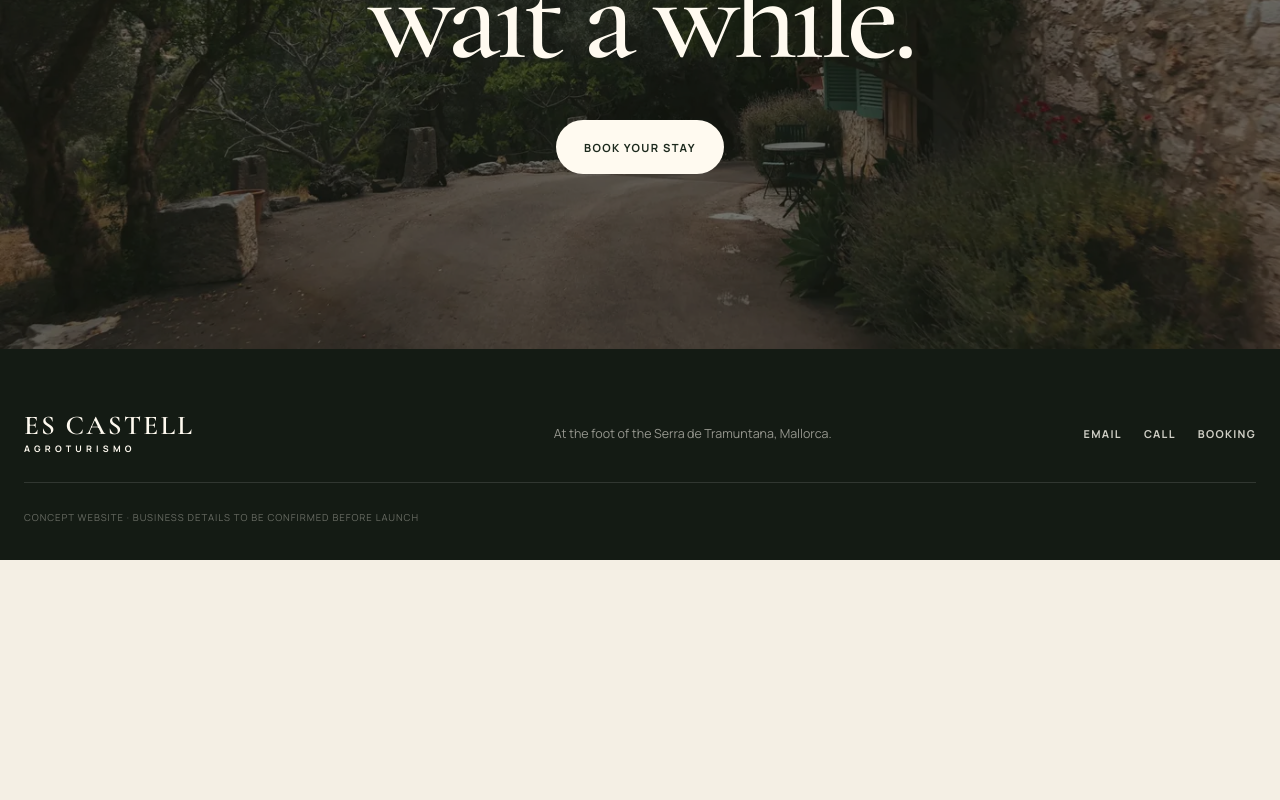
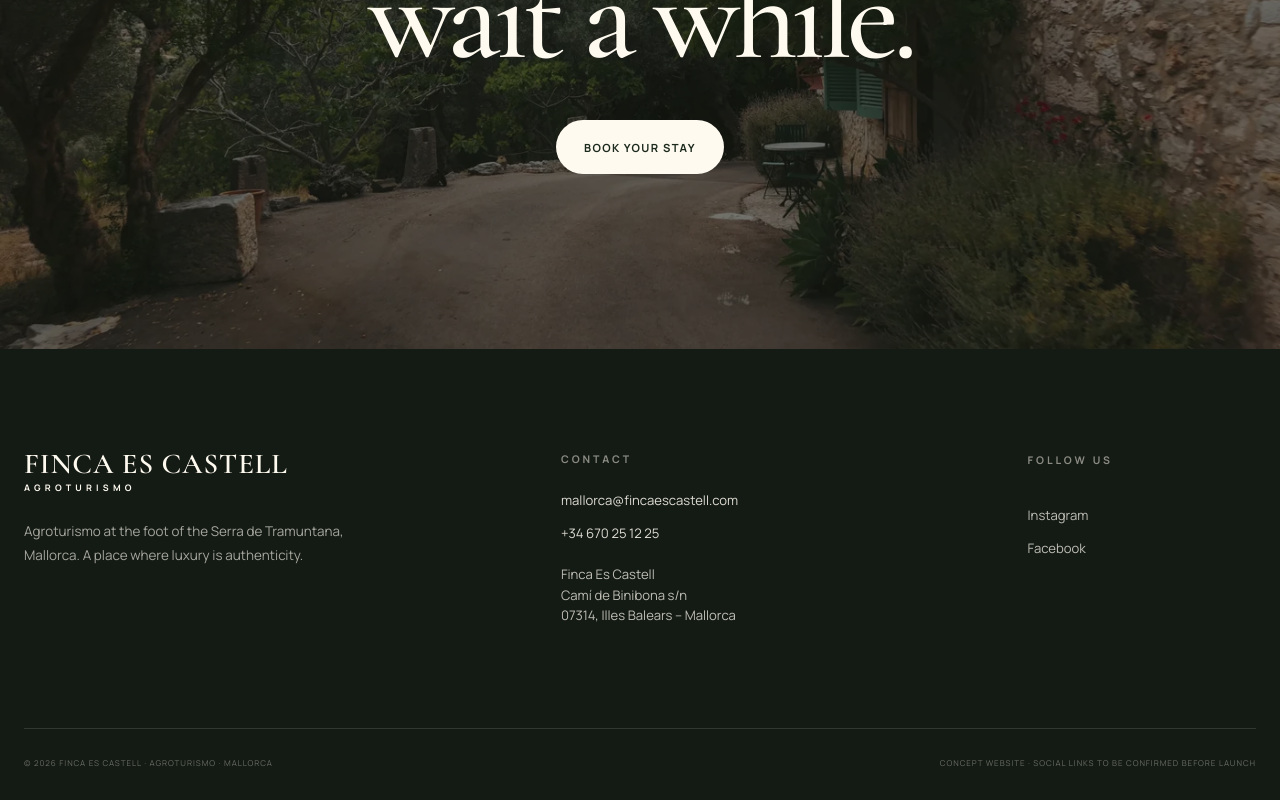
Before and after one commit to Lucastepp/finca-es-castell, an Angular app: page / in a window 1280 px wide. Shown: the part 7102-7902 px from the top of the page. Before the commit the page ends 7662 px from the top, so only its background shows below. Built offline with nearby package versions, Linux system fonts and the light colour scheme.

Commit message:
Add complete contact footer

```diff
--- a/src/app/app.html
+++ b/src/app/app.html
@@ -225,16 +225,34 @@
   </section>
 </main>
 
-<footer class="site-footer">
-  <a class="wordmark footer-wordmark" href="#top" aria-label="Back to top">
-    <span>Es Castell</span>
-    <small>Agroturismo</small>
-  </a>
-  <p>At the foot of the Serra de Tramuntana, Mallorca.</p>
-  <div class="footer-links">
-    <a href="mailto:mallorca@fincaescastell.com">Email</a>
-    <a href="tel:+34670251225">Call</a>
-    <a href="https://booking.avirato.com/?code=97884526&spaceTypeId=1" target="_blank" rel="noopener">Booking</a>
+<footer class="site-footer" id="contact">
+  <div class="footer-main">
+    <section class="footer-intro" aria-labelledby="footer-brand">
+      <a class="wordmark footer-wordmark" id="footer-brand" href="#top" aria-label="Finca Es Castell — back to top">
+        <span>Finca Es Castell</span>
+        <small>Agroturismo</small>
+      </a>
+      <p>Agroturismo at the foot of the Serra de Tramuntana, Mallorca. A place where luxury is authenticity.</p>
+    </section>
+
+    <section class="footer-column" aria-labelledby="footer-contact">
+      <h2 id="footer-contact">Contact</h2>
+      <address>
+        <a href="mailto:mallorca@fincaescastell.com">mallorca&#64;fincaescastell.com</a>
+        <a href="tel:+34670251225">+34 670 25 12 25</a>
+        <p>Finca Es Castell<br />Camí de Binibona s/n<br />07314, Illes Balears – Mallorca</p>
+      </address>
+    </section>
+
+    <section class="footer-column footer-social" aria-labelledby="footer-social">
+      <h2 id="footer-social">Follow us</h2>
+      <span>Instagram</span>
+      <span>Facebook</span>
+    </section>
   </div>
-  <small class="concept-note">Concept website · Business details to be confirmed before launch</small>
+
+  <div class="footer-bottom">
+    <small>© 2026 Finca Es Castell · Agroturismo · Mallorca</small>
+    <small class="concept-note">Concept website · Social links to be confirmed before launch</small>
+  </div>
 </footer>
--- a/src/app/app.scss
+++ b/src/app/app.scss
@@ -850,38 +850,80 @@
 }
 
 .site-footer {
-  padding: 65px max(24px, calc((100vw - 1320px) / 2)) 36px;
-  display: grid;
-  grid-template-columns: 1fr 1fr auto;
-  align-items: center;
-  gap: 30px;
+  padding: clamp(70px, 8vw, 110px) max(24px, calc((100vw - 1320px) / 2)) 32px;
   color: var(--ivory);
   background: #141b14;
+}
+
+.footer-main {
+  display: grid;
+  grid-template-columns: minmax(260px, 1.2fr) minmax(280px, 1fr) 0.65fr;
+  align-items: start;
+  gap: clamp(50px, 9vw, 150px);
 }
 
 .footer-wordmark {
   justify-self: start;
 }
 
-.site-footer > p {
-  margin: 0;
-  color: rgba(255, 252, 242, 0.55);
-  font-size: 0.78rem;
+.footer-wordmark span {
+  font-size: 1.8rem;
+  letter-spacing: 0.03em;
 }
 
-.footer-links {
-  display: flex;
-  gap: 22px;
-  color: rgba(255, 252, 242, 0.8);
-  font-size: 0.68rem;
+.footer-intro > p {
+  max-width: 330px;
+  margin: 28px 0 0;
+  color: rgba(255, 252, 242, 0.62);
+  font-size: 0.84rem;
+  line-height: 1.8;
+}
+
+.footer-column h2 {
+  margin: 0 0 24px;
+  color: rgba(255, 252, 242, 0.5);
+  font-family: var(--font-sans);
+  font-size: 0.66rem;
   font-weight: 700;
-  letter-spacing: 0.12em;
+  letter-spacing: 0.28em;
   text-transform: uppercase;
 }
 
-.concept-note {
-  grid-column: 1 / -1;
+.footer-column address,
+.footer-social {
+  display: grid;
+  justify-items: start;
+  gap: 13px;
+  font-size: 0.82rem;
+  font-style: normal;
+  line-height: 1.55;
+}
+
+.footer-column address a {
+  color: rgba(255, 252, 242, 0.86);
+  transition: color 180ms ease;
+}
+
+.footer-column address a:hover,
+.footer-column address a:focus-visible {
+  color: var(--ochre);
+}
+
+.footer-column address p {
+  margin: 8px 0 0;
+  color: rgba(255, 252, 242, 0.72);
+}
+
+.footer-social span {
+  color: rgba(255, 252, 242, 0.72);
+}
+
+.footer-bottom {
+  margin-top: clamp(65px, 8vw, 110px);
   padding-top: 28px;
+  display: flex;
+  justify-content: space-between;
+  gap: 24px;
   border-top: 1px solid rgba(255, 255, 255, 0.12);
   color: rgba(255, 252, 242, 0.36);
   font-size: 0.6rem;
@@ -889,7 +931,19 @@
   text-transform: uppercase;
 }
 
+.concept-note {
+  text-align: right;
+}
+
 @media (max-width: 900px) {
+  .footer-main {
+    grid-template-columns: 1fr 1fr;
+  }
+
+  .footer-intro {
+    grid-column: 1 / -1;
+  }
+
   .site-header {
     width: calc(100% - 32px);
     height: 88px;
@@ -1173,12 +1227,29 @@
 
   .site-footer {
     padding-top: 55px;
-    grid-template-columns: 1fr;
-    justify-items: start;
   }
 
-  .site-footer > p { margin-top: 12px; }
-  .concept-note { grid-column: auto; }
+  .footer-main {
+    grid-template-columns: 1fr;
+    gap: 50px;
+  }
+
+  .footer-intro {
+    grid-column: auto;
+  }
+
+  .footer-intro > p {
+    max-width: 390px;
+  }
+
+  .footer-bottom {
+    margin-top: 62px;
+    display: grid;
+    justify-content: start;
+    gap: 12px;
+  }
+
+  .concept-note { text-align: left; }
 }
 
 @media (prefers-reduced-motion: reduce) {
```
